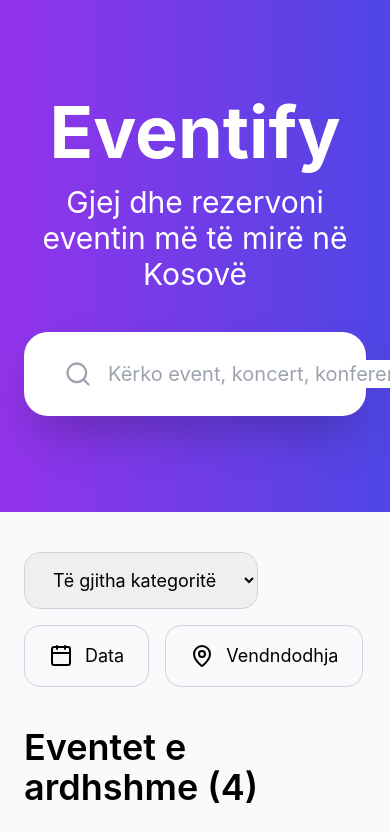
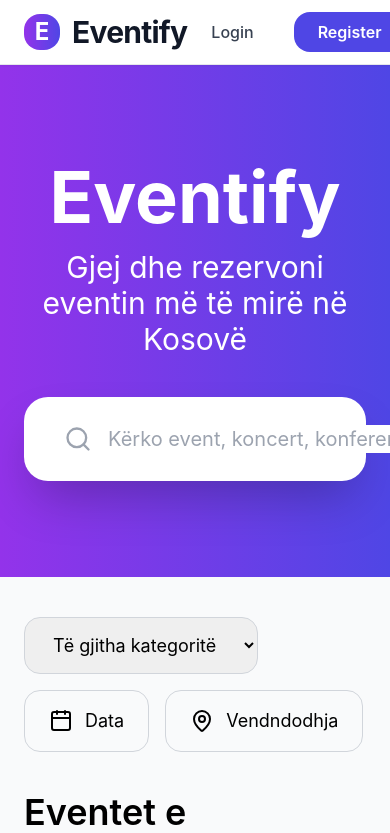
Before and after one commit to vesaberisha/Eventify, a React (Vite) app in the folder frontend/: page / in a window 390 px wide. Shown: the top 833 px of the page. Built offline with nearby package versions, Linux system fonts and the light colour scheme; grey boxes are pictures that could not be loaded.

Commit message:
responsive navigation bar component.

```diff
--- a/frontend/src/App.tsx
+++ b/frontend/src/App.tsx
@@ -1,11 +1,14 @@
 import { BrowserRouter as Router, Routes, Route } from 'react-router-dom';
+import Navbar from './components/Navbar';
 import Home from './pages/public/Home';
 
 function App() {
   return (
     <Router>
+      <Navbar />
       <Routes>
         <Route path="/" element={<Home />} />
+        {/* Këtu do të shtojmë rrugët e tjera më vonë */}
       </Routes>
     </Router>
   );
--- /dev/null
+++ b/frontend/src/components/Navbar.tsx
@@ -0,0 +1,77 @@
+import { useState } from 'react';
+import { Link } from 'react-router-dom';
+import { Menu, X, Search, User } from 'lucide-react';
+
+export default function Navbar() {
+  const [isOpen, setIsOpen] = useState(false);
+
+  return (
+    <nav className="bg-white border-b border-gray-200 sticky top-0 z-50 shadow-sm">
+      <div className="max-w-6xl mx-auto px-6">
+        <div className="flex items-center justify-between h-16">
+
+          {/* LOGO */}
+          <Link to="/" className="flex items-center gap-3">
+            <div className="w-9 h-9 bg-gradient-to-r from-purple-600 to-indigo-600 rounded-2xl flex items-center justify-center text-white font-bold text-2xl">E</div>
+            <span className="text-3xl font-bold tracking-tight text-gray-900">Eventify</span>
+          </Link>
+
+          {/* MENU DESKTOP */}
+          <div className="hidden md:flex items-center gap-8 text-lg">
+            <Link to="/" className="hover:text-indigo-600 transition">Home</Link>
+            <Link to="/events" className="hover:text-indigo-600 transition">Events</Link>
+            <Link to="/categories" className="hover:text-indigo-600 transition">Categories</Link>
+            <Link to="/venues" className="hover:text-indigo-600 transition">Venues</Link>
+          </div>
+
+          {/* RIGHT SIDE */}
+          <div className="flex items-center gap-4">
+            {/* Search icon (optional) */}
+            <button className="hidden sm:flex items-center gap-2 text-gray-600 hover:text-gray-900 transition">
+              <Search size={22} />
+            </button>
+
+            {/* Login / Register */}
+            <Link
+              to="/login"
+              className="px-6 py-2 text-gray-700 hover:text-gray-900 font-medium transition"
+            >
+              Login
+            </Link>
+            <Link
+              to="/register"
+              className="bg-indigo-600 text-white px-6 py-2 rounded-2xl font-semibold hover:bg-indigo-700 transition"
+            >
+              Register
+            </Link>
+
+            {/* Mobile Hamburger */}
+            <button
+              onClick={() => setIsOpen(!isOpen)}
+              className="md:hidden text-gray-700"
+            >
+              {isOpen ? <X size={28} /> : <Menu size={28} />}
+            </button>
+          </div>
+        </div>
+      </div>
+
+      {/* MOBILE MENU */}
+      {isOpen && (
+        <div className="md:hidden bg-white border-t">
+          <div className="px-6 py-6 flex flex-col gap-6 text-lg">
+            <Link to="/" onClick={() => setIsOpen(false)} className="hover:text-indigo-600">Home</Link>
+            <Link to="/events" onClick={() => setIsOpen(false)} className="hover:text-indigo-600">Events</Link>
+            <Link to="/categories" onClick={() => setIsOpen(false)} className="hover:text-indigo-600">Categories</Link>
+            <Link to="/venues" onClick={() => setIsOpen(false)} className="hover:text-indigo-600">Venues</Link>
+
+            <div className="pt-4 border-t flex flex-col gap-3">
+              <Link to="/login" onClick={() => setIsOpen(false)} className="text-center py-3 text-gray-700 font-medium">Login</Link>
+              <Link to="/register" onClick={() => setIsOpen(false)} className="text-center bg-indigo-600 text-white py-3 rounded-2xl font-semibold">Register</Link>
+            </div>
+          </div>
+        </div>
+      )}
+    </nav>
+  );
+}
```
